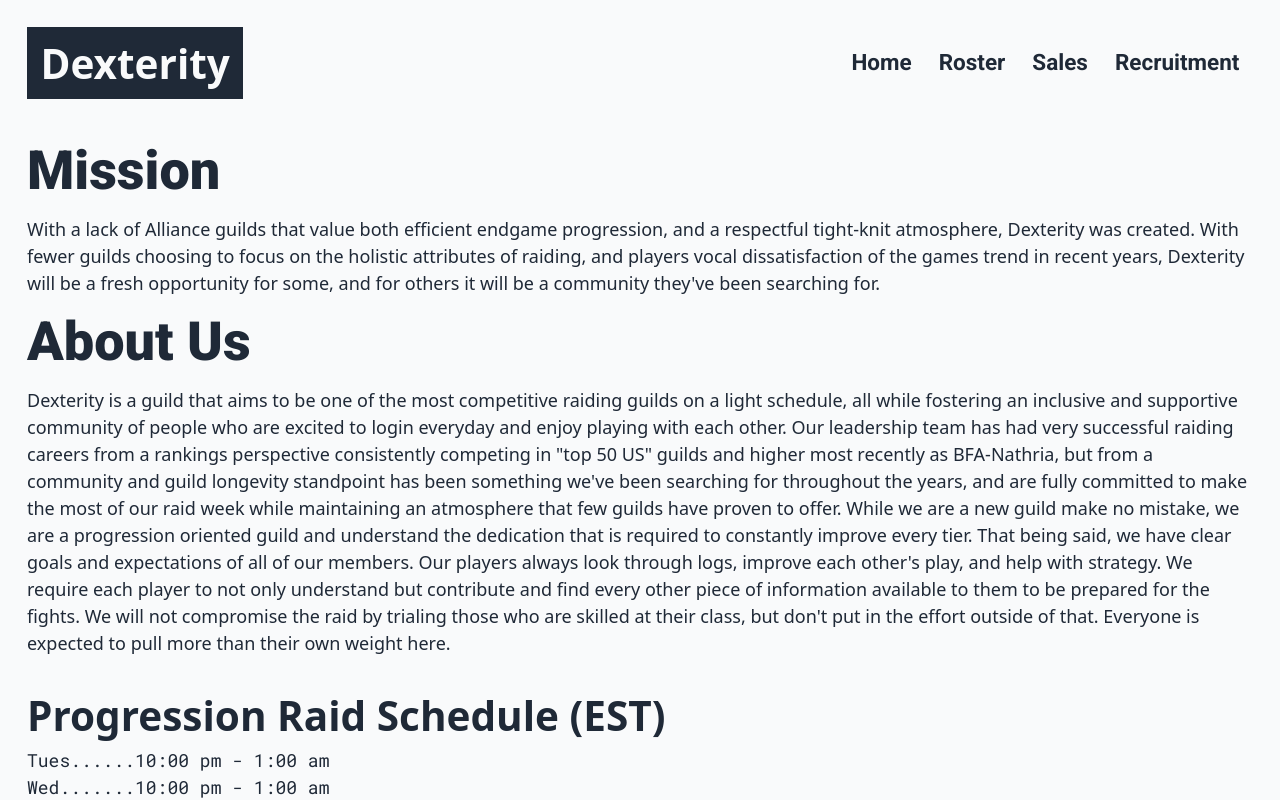
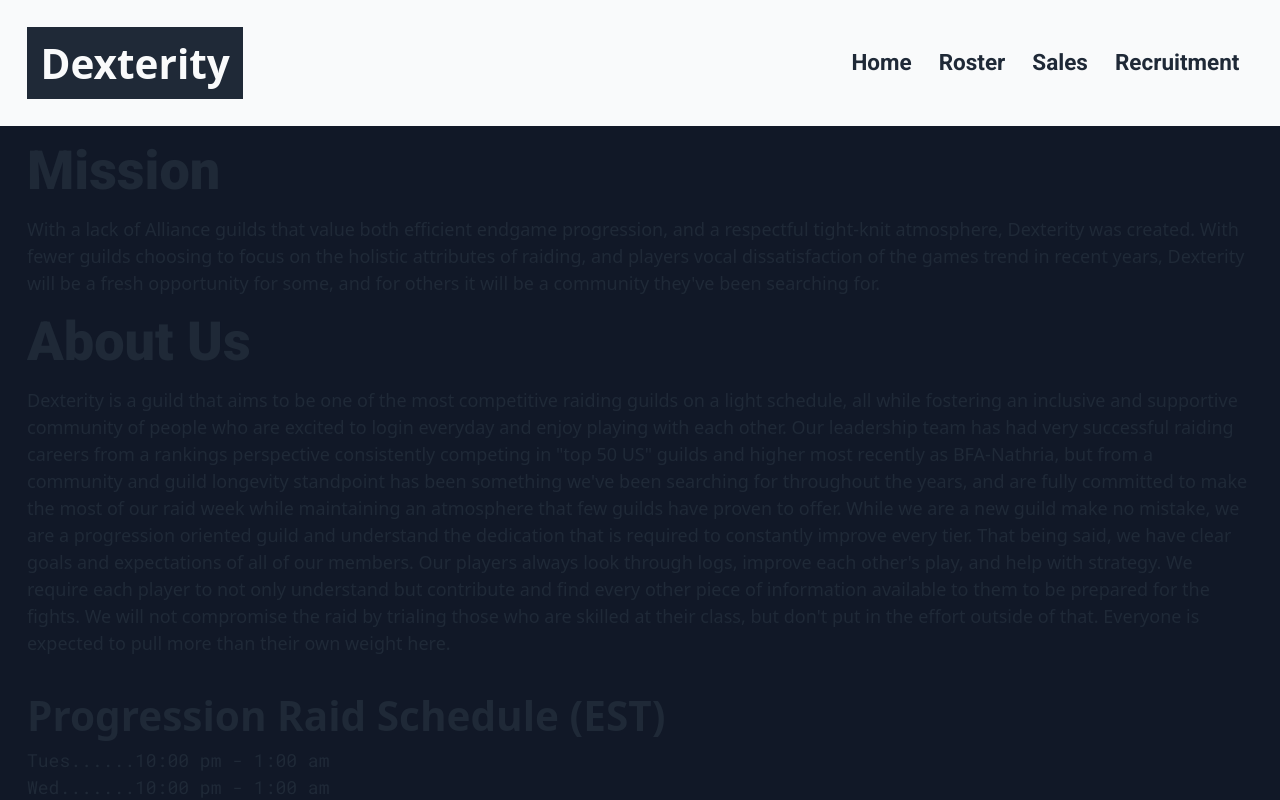
Before and after one commit to onnenon/dexterity_site, a Vue app: page / in a window 1280 px wide. Shown: the top 800 px of the page. Built offline with nearby package versions, Linux system fonts and the light colour scheme.

Commit message:
Darkmode updates

```diff
--- a/src/App.vue
+++ b/src/App.vue
@@ -1,5 +1,14 @@
 <template>
-  <div class="flex flex-col min-h-screen">
+  <div
+    class="
+      flex flex-col
+      min-h-screen
+      text-gray-800
+      dark:text-gray-50
+      bg-gray-50
+      dark:bg-gray-900
+    "
+  >
     <NavBar />
     <main class="flex-grow">
       <router-view />
@@ -26,7 +35,7 @@ export default defineComponent({
   min-width: 350px;
 }
 html {
-  @apply text-gray-800 bg-gray-50 font-titillium text-lg;
+  @apply font-titillium text-lg;
 }
 h1 h2 h3 {
   @apply font-roboto;
--- a/src/components/CopyText.vue
+++ b/src/components/CopyText.vue
@@ -1,6 +1,8 @@
 <template>
   <div ref="container" class="copytext-container" @click="copy">
-    <div class="text-gray-800" :class="style">{{ text }}</div>
+    <div class="text-gray-800 dark:text-gray-400" :class="style">
+      {{ text }}
+    </div>
     <svg
       width="24"
       height="24"
@@ -43,6 +45,6 @@ export default defineComponent({
 
 <style>
 .copytext-container {
-  @apply cursor-pointer flex flex-initial text-gray-400 hover:text-gray-900 py-2 items-center space-x-4;
+  @apply cursor-pointer flex flex-initial text-gray-400 hover:text-gray-900 dark:hover:text-gray-200 py-2 items-center space-x-4;
 }
 </style>
--- a/src/components/Footer.vue
+++ b/src/components/Footer.vue
@@ -8,7 +8,7 @@
       mt-20
       bg-gray-800
       text-gray-500
-      dark:bg-red-900
+      dark:bg-gray-800
     "
   >
     <div class="flex flex-wrap flex-auto flex-row max-w-screen-xl">
--- a/src/components/roster/MemberTile.vue
+++ b/src/components/roster/MemberTile.vue
@@ -48,7 +48,7 @@ export default defineComponent({
 
 <style>
 .tile {
-  @apply flex flex-row md:w-5/12 flex-auto md:flex-initial bg-gray-800 hover:bg-gray-900 rounded-xl mx-4 mb-4 h-32 py-4 shadow-lg;
+  @apply flex flex-row md:w-5/12 flex-auto md:flex-initial bg-gray-800 hover:bg-gray-900 dark:hover:bg-gray-700 rounded-xl mx-4 mb-4 h-32 py-4 shadow-lg;
 }
 .text {
   @apply flex text-gray-50 text-lg sm:text-2xl font-bold break-all;
--- a/src/views/Home.vue
+++ b/src/views/Home.vue
@@ -1,5 +1,5 @@
 <template>
-  <div class="flex justify-center">
+  <div class="flex justify-center bg-gray-900">
     <div class="max-w-screen-xl text-left px-6 pb-6">
       <h1 class="heading">Mission</h1>
       With a lack of Alliance guilds that value both efficient endgame
--- a/tailwind.config.js
+++ b/tailwind.config.js
@@ -1,7 +1,7 @@
 const defaultTheme = require('tailwindcss/defaultTheme')
 module.exports = {
   purge: ['./index.html', './src/**/*.{vue,js,ts,jsx,tsx}'],
-  darkMode: 'class', // or 'media' or 'class'
+  darkMode: 'media', // or 'media' or 'class'
   theme: {
     extend: {
       fontFamily: {
@@ -26,7 +26,7 @@ module.exports = {
     },
   },
   variants: {
-    extend: { backgroundColor: ['dark'] },
+    extend: {},
   },
   plugins: [],
 }
```
